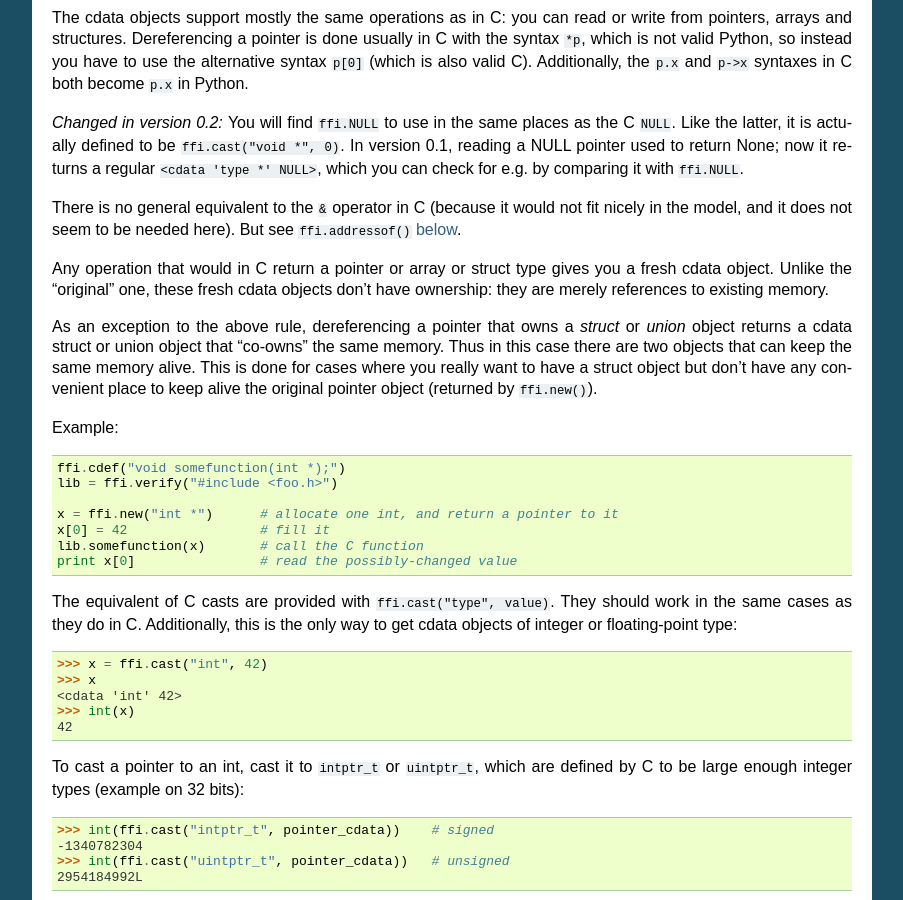
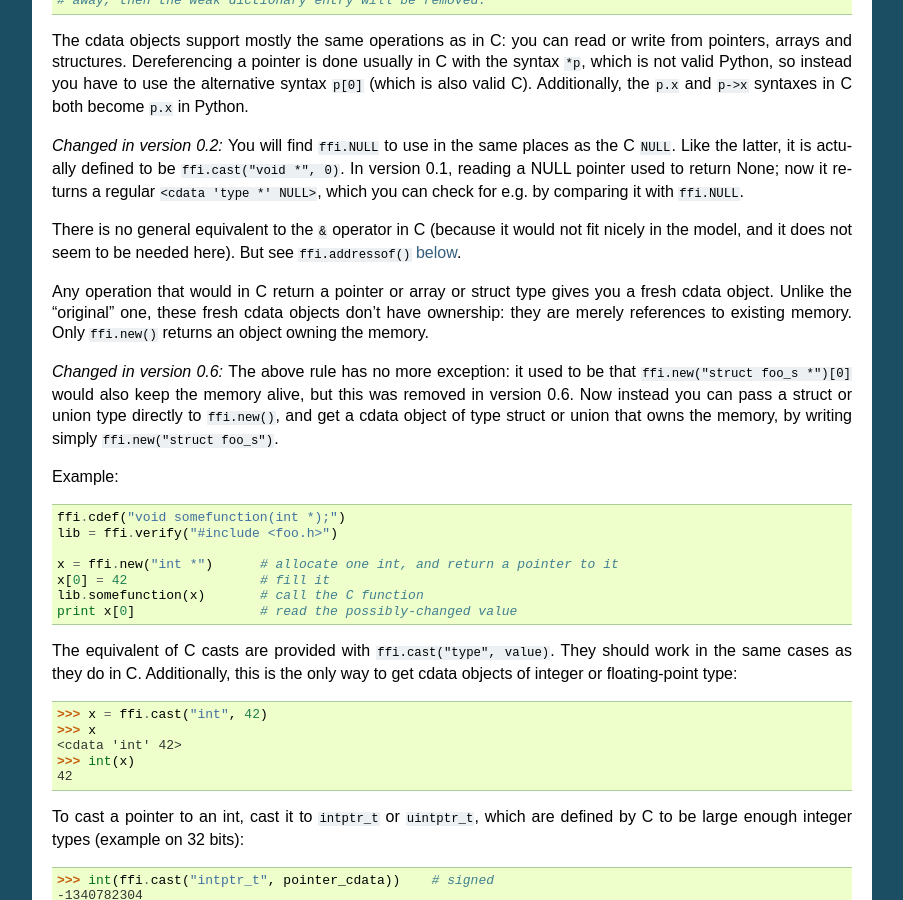
Before and after one commit to python-cffi/cffi, a Sphinx documentation site: the page built from doc/source/index.rst, in a window 1280 px wide and 900 px high, scrolled down 9164 px. Shown: the whole window, without its empty margins (198-1101 px from the left). Built offline with Sphinx 7.4.7, drawn with Linux system fonts in a browser that asks for light colours; some of the changed text lies outside the part shown.

```diff
--- a/doc/source/index.rst
+++ b/doc/source/index.rst
@@ -645,11 +645,12 @@ obvious Python equivalent.  Thus, they correspond to objects of type
 
 ``ffi.new(ctype, [initializer])``: this function builds and returns a
 new cdata object of the given ``ctype``.  The ctype is usually some
-constant string describing the C type.  It must be a pointer or array
-type.  If it is a pointer, e.g. ``"int *"`` or ``struct foo *``, then
-it allocates the memory for one ``int`` or ``struct foo``.  If it is
-an array, e.g. ``int[10]``, then it allocates the memory for ten
-``int``.  In both cases the returned cdata is of type ``ctype``.
+constant string describing the C type.  It must be a pointer, struct,
+union, or array type.  If it is a pointer, e.g. ``"int *"`` or ``struct
+foo *``, then it allocates the memory for one ``int`` or ``struct foo``.
+If it is a struct, union or array, e.g. ``int[10]``, then it allocates
+the memory for the struct or array --- in this example, ten ``int``.  In
+all cases the returned cdata is exactly of type ``ctype``.
 
 The memory is initially filled with zeros.  An initializer can be given
 too, as described later.
@@ -714,15 +715,16 @@ __ `Misc methods on ffi`_
 Any operation that would in C return a pointer or array or struct type
 gives you a fresh cdata object.  Unlike the "original" one, these fresh
 cdata objects don't have ownership: they are merely references to
-existing memory.
+existing memory.  Only ``ffi.new()`` returns an object owning the
+memory.
 
-As an exception to the above rule, dereferencing a pointer that owns a
-*struct* or *union* object returns a cdata struct or union object
-that "co-owns" the same memory.  Thus in this case there are two
-objects that can keep the same memory alive.  This is done for cases where
-you really want to have a struct object but don't have any convenient
-place to keep alive the original pointer object (returned by
-``ffi.new()``).
+.. versionchanged:: 0.6
+   The above rule has no more exception: it used to be that
+   ``ffi.new("struct foo_s *")[0]`` would also keep the memory alive,
+   but this was removed in version 0.6.  Now instead you can pass a
+   struct or union type directly to ``ffi.new()``, and get a cdata
+   object of type struct or union that owns the memory, by writing
+   simply ``ffi.new("struct foo_s")``.
 
 Example::
 
@@ -1184,8 +1186,9 @@ with the fact that any cdata object can be weakly referenced).
 (It would be difficult because only structs and unions are internally
 stored as an indirect pointer to the data.)  If ``field`` is given,
 returns the address of that field in the structure.  The returned
-pointer is only valid as long as the original object is.  *New in
-version 0.4.*
+pointer is only valid as long as the original ``cdata`` object is; be
+sure to keep it alive if it was obtained directly from ``ffi.new()``.
+*New in version 0.4.*
 
 .. "versionadded:: 0.4" --- inlined in the previous paragraph
 
@@ -1390,11 +1392,6 @@ a pointer inside the Python string object.
    their value symbolically, use code like ``if x.field == lib.FOO``.
    If you really want to get their value as a string, use
    ``ffi.string(ffi.cast("the_enum_type", x.field))``.
-
-.. versionadded:: 0.6
-   `(******)` ``0`` is interpreted like ``ffi.NULL`` in most places.
-   It is the way both gcc and MSVC work.  (Of course non-null integers
-   are not transparently interpreted as pointers; only ``0`` is.)
 
 
 Reference: verifier
```
Also changed, not shown: other parts of doc/source/index.rst (+2 -3 lines), 3 other files.
